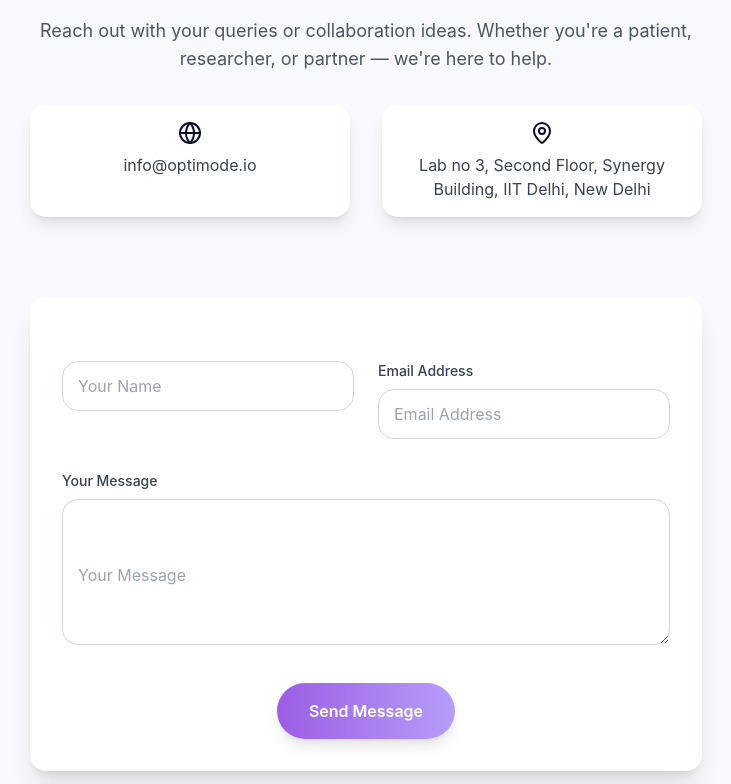
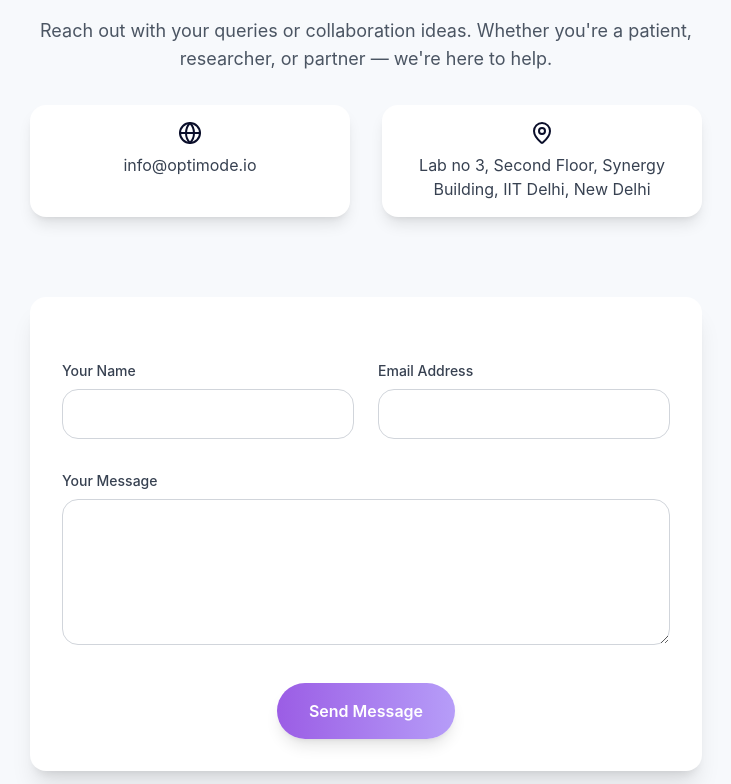
Before and after one commit to Paroksh1/optrix-diagnostics-hub, a React (Vite) app: page / in a window 1280 px wide. Shown: the part 2795-3579 px from the top of the page, without its empty margins (274-1005 px from the left). Built offline with nearby package versions, Linux system fonts and the light colour scheme.

Commit message:
Auto: Final commit before deployment

```diff
--- a/src/components/ContactSection.tsx
+++ b/src/components/ContactSection.tsx
@@ -117,10 +117,10 @@ const ContactSection = () => {
 
             <div className="grid grid-cols-1 md:grid-cols-2 gap-6">
               <div>
-                <label htmlFor="name" className="absolute left-4 top-2 text-sm text-gray-500 transition-all peer-placeholder-shown:top-3.5 peer-placeholder-shown:text-base peer-placeholder-shown:text-gray-400 peer-focus:top-2 peer-focus:text-sm peer-focus:text-blue-500">Your Name</label>
+                <label htmlFor="name" className="block text-sm font-medium text-gray-700 mb-2">Your Name</label>
                 <div className="relative">
                   <input type="text" id="name" name="name" required className="w-full px-4 py-3 border border-gray-300 rounded-xl focus:ring-2 focus:ring-[#B69DF8] focus:border-[#B69DF8] transition-all duration-200 peer placeholder-transparent" placeholder=" " />
-                  <label htmlFor="name" className="absolute left-4 top-3 text-gray-400 text-sm transition-all duration-200 peer-placeholder-shown:text-base peer-placeholder-shown:top-1/2 peer-placeholder-shown:-translate-y-1/2 peer-focus:text-sm peer-focus:top-2 peer-focus:-translate-y-1/2">Your Name</label>
+                  {/* <label htmlFor="name" className="absolute left-4 top-3 text-gray-400 text-sm transition-all duration-200 peer-placeholder-shown:text-base peer-placeholder-shown:top-1/2 peer-placeholder-shown:-translate-y-1/2 peer-focus:text-sm peer-focus:top-2 peer-focus:-translate-y-1/2">Your Name</label> */}
                 </div>
               </div>
 
@@ -128,7 +128,7 @@ const ContactSection = () => {
                 <label htmlFor="email" className="block text-sm font-medium text-gray-700 mb-2">Email Address</label>
                 <div className="relative">
                   <input type="email" id="email" name="email" required className="w-full px-4 py-3 border border-gray-300 rounded-xl focus:ring-2 focus:ring-[#B69DF8] focus:border-[#B69DF8] transition-all duration-200 peer placeholder-transparent" placeholder=" " />
-                  <label htmlFor="email" className="absolute left-4 top-3 text-gray-400 text-sm transition-all duration-200 peer-placeholder-shown:text-base peer-placeholder-shown:top-1/2 peer-placeholder-shown:-translate-y-1/2 peer-focus:text-sm peer-focus:top-2 peer-focus:-translate-y-1/2">Email Address</label>
+                  {/* <label htmlFor="email" className="absolute left-4 top-3 text-gray-400 text-sm transition-all duration-200 peer-placeholder-shown:text-base peer-placeholder-shown:top-1/2 peer-placeholder-shown:-translate-y-1/2 peer-focus:text-sm peer-focus:top-2 peer-focus:-translate-y-1/2">Email Address</label> */}
                 </div>
               </div>
             </div>
@@ -137,7 +137,7 @@ const ContactSection = () => {
               <label htmlFor="message" className="block text-sm font-medium text-gray-700 mb-2">Your Message</label>
               <div className="relative">
                 <textarea id="message" name="message" rows={5} required minLength={10} className="w-full px-4 py-3 border border-gray-300 rounded-xl focus:ring-2 focus:ring-[#B69DF8] focus:border-[#B69DF8] transition-all duration-200 peer placeholder-transparent" placeholder=" " />
-                <label htmlFor="message" className="absolute left-4 top-3 text-gray-400 text-sm transition-all duration-200 peer-placeholder-shown:text-base peer-placeholder-shown:top-1/2 peer-placeholder-shown:-translate-y-1/2 peer-focus:text-sm peer-focus:top-2 peer-focus:-translate-y-1/2">Your Message</label>
+                {/* <label htmlFor="message" className="absolute left-4 top-3 text-gray-400 text-sm transition-all duration-200 peer-placeholder-shown:text-base peer-placeholder-shown:top-1/2 peer-placeholder-shown:-translate-y-1/2 peer-focus:text-sm peer-focus:top-2 peer-focus:-translate-y-1/2">Your Message</label> */}
               </div>
             </div>
 
```
